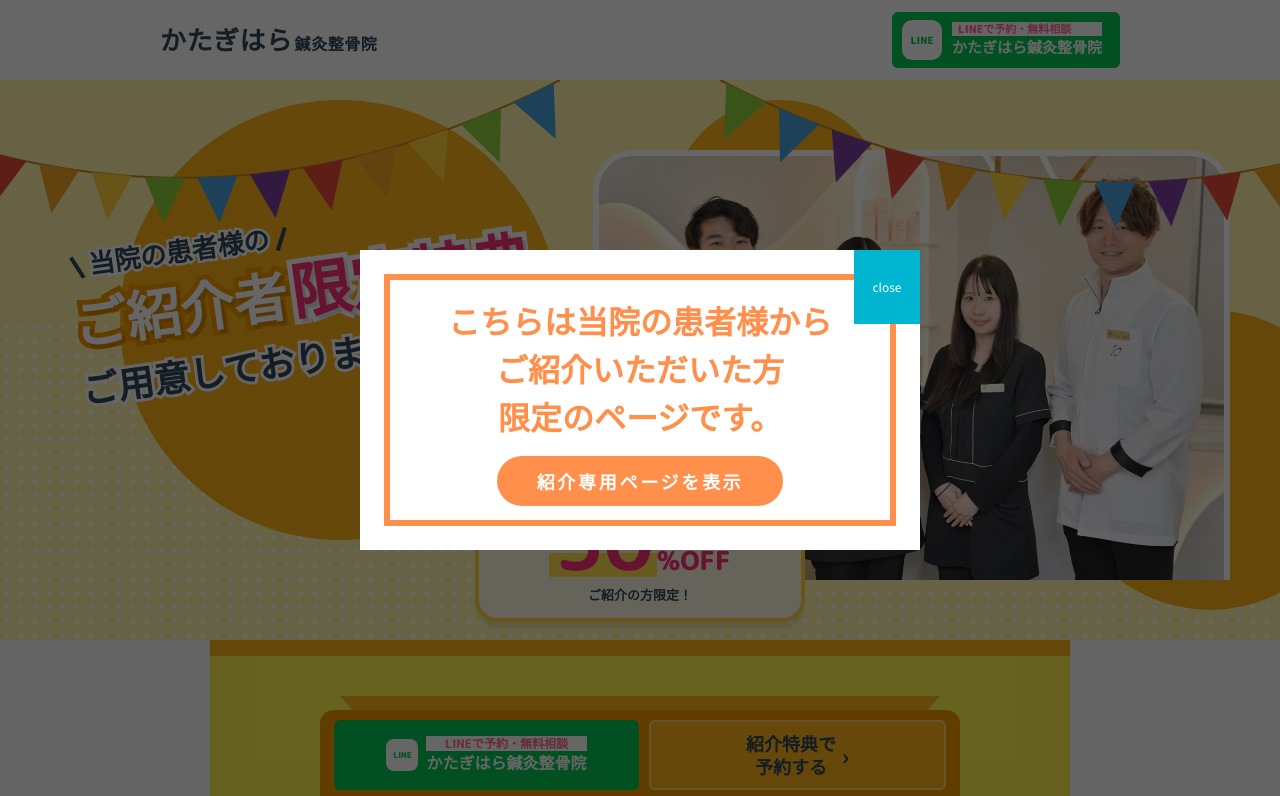
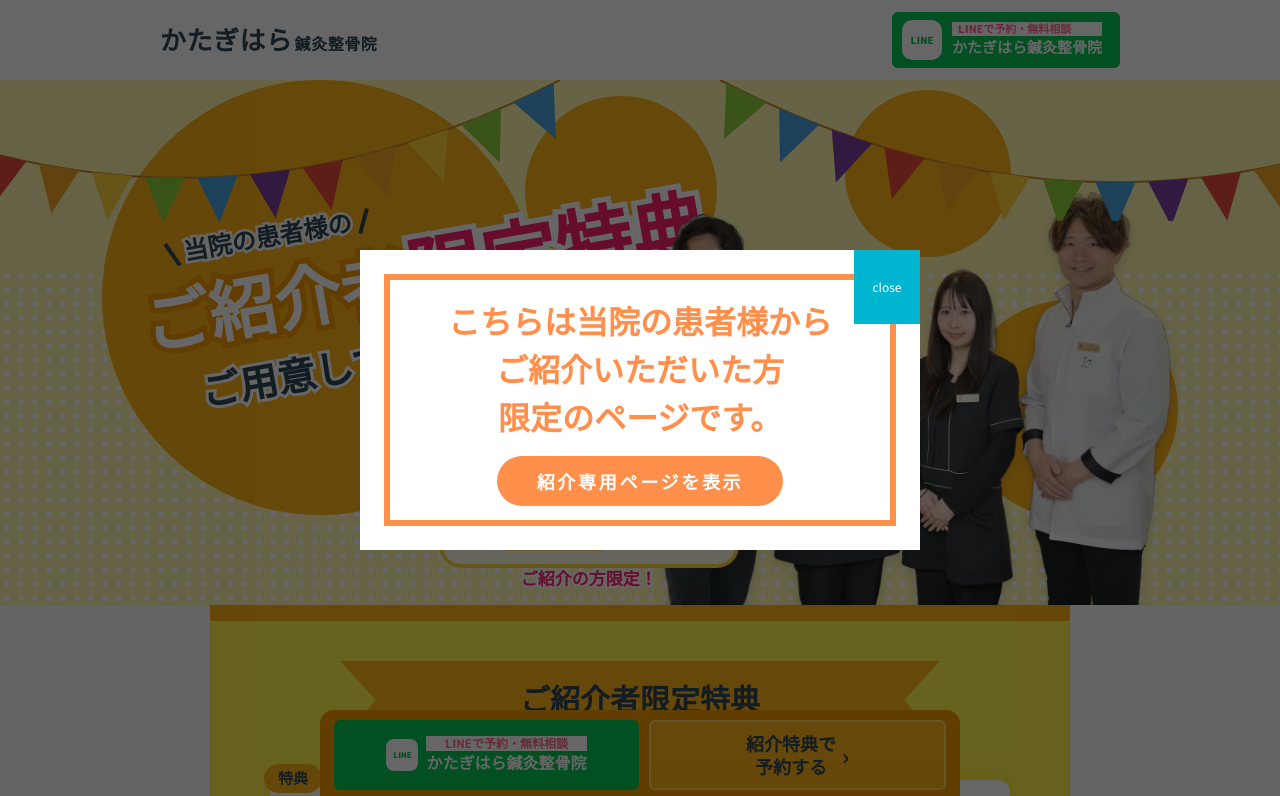
Before and after one commit to vi-vari/katagihara-introduction, a plain HTML site: page index.html in a window 1280 px wide. Shown: the top 796 px of the page. Drawn offline with Linux system fonts and the light colour scheme.

Commit message:
FVを横長バナー型に変更（スタッフ写真を切り抜いて配置）
Co-Authored-By: Claude Opus 5.5 <noreply@anthropic.com>
Claude-Session: https://claude.ai/code/session_016waN5LzCqdvzQoAUo513RX

```diff
--- a/index.html
+++ b/index.html
@@ -42,13 +42,15 @@
     <span class="hero__circle hero__circle--1" aria-hidden="true"></span>
     <span class="hero__circle hero__circle--2" aria-hidden="true"></span>
     <span class="hero__circle hero__circle--3" aria-hidden="true"></span>
+    <span class="hero__circle hero__circle--4" aria-hidden="true"></span>
+    <span class="hero__dots" aria-hidden="true"></span>
     <div class="hero__copy">
       <p class="hero__lead">当院の患者様の</p>
       <h1 class="hero__title">ご紹介者<span>限定特典</span></h1>
       <p class="hero__sub">ご用意しております！</p>
     </div>
     <div class="hero__photo">
-      <img class="hero__img" src="images/staff.jpg" alt="かたぎはら鍼灸整骨院のスタッフ" width="1200" height="900">
+      <img class="hero__img" src="images/staff-cut.webp" alt="かたぎはら鍼灸整骨院のスタッフ" width="1200" height="938">
     </div>
     <div class="hero__badge">
       <span class="hero__badge-label">【ご紹介特典】</span>
--- a/style.css
+++ b/style.css
@@ -450,99 +450,91 @@ h1, h2, h3, p { margin: 0; }
    ========================================= */
 .hero {
   position: relative; overflow: hidden; text-align: center;
-  padding: 58px 0 26px;
-  background:
-    radial-gradient(#fff 22%, transparent 24%) 0 0 / 14px 14px,
-    #fff6a8;
-  background-repeat: repeat, no-repeat;
-  background-position: 0 44%, 0 0;
-  background-size: 14px 14px, auto;
+  background: #fff7b0; padding: 64px 0 0; min-height: 640px;
 }
-/* 上半分はドットなし */
-.hero::before {
-  content: ""; position: absolute; left: 0; right: 0; top: 0; height: 44%; background: #fff6a8; z-index: 0;
+.hero > * { position: relative; z-index: 3; }
+/* 下半分のドット柄 */
+.hero__dots {
+  position: absolute !important; z-index: 0 !important; left: 0; right: 0; top: 40%; bottom: 0;
+  background: radial-gradient(#fff 28%, transparent 31%) 0 0 / 14px 14px;
 }
-.hero > * { position: relative; z-index: 2; }
-.hero__garland { position: absolute; left: 0; top: 0; width: 100%; height: 70px; z-index: 3; }
-.hero__circle { position: absolute; z-index: 1; border-radius: 50%; background: var(--orange); }
-.hero__circle--1 { width: 330px; height: 330px; left: -40px; top: 20px; }
-.hero__circle--2 { width: 150px; height: 150px; right: 30px; top: 40px; }
-.hero__circle--3 { width: 200px; height: 200px; right: -60px; top: 330px; }
+.hero__garland { position: absolute !important; left: 0; top: 0; width: 100%; height: 70px; z-index: 4 !important; }
+.hero__circle { position: absolute !important; z-index: 1 !important; border-radius: 50%; background: var(--orange); }
+.hero__circle--1 { width: 330px; height: 330px; left: -60px; top: 10px; }
+.hero__circle--2 { width: 150px; height: 150px; right: 10px; top: 60px; }
+.hero__circle--3 { width: 120px; height: 120px; left: 46%; top: 250px; }
+.hero__circle--4 { width: 210px; height: 210px; right: -50px; top: 330px; }
 
-.hero__copy { transform: rotate(-8deg); margin: 6px 0 22px; }
+.hero__copy { transform: rotate(-10deg); margin: 10px 0 0; }
 .hero__lead {
   display: inline-block; font-family: var(--round); font-weight: 800; color: var(--navy); font-size: 20px;
   -webkit-text-stroke: 5px #fff; paint-order: stroke fill;
 }
-.hero__lead::before, .hero__lead::after { content: ""; display: inline-block; width: 4px; height: 24px; background: var(--navy); vertical-align: -4px; margin: 0 10px; transform: rotate(-25deg); }
+.hero__lead::before, .hero__lead::after { content: ""; display: inline-block; width: 4px; height: 26px; background: var(--navy); vertical-align: -5px; margin: 0 10px; transform: rotate(-25deg); }
 .hero__lead::after { transform: rotate(25deg); }
 .hero__title {
-  font-family: var(--round); font-weight: 800; font-size: 44px; line-height: 1.15; color: #fff;
-  -webkit-text-stroke: 8px var(--orange-deep); paint-order: stroke fill;
-  text-shadow: 3px 4px 0 rgba(0,0,0,.12);
+  white-space: nowrap; font-family: var(--round); font-weight: 800; font-size: 42px; line-height: 1.1; color: #fff;
+  -webkit-text-stroke: 9px var(--orange-deep); paint-order: stroke fill;
 }
-.hero__title span { color: #ff2d7a; -webkit-text-stroke: 8px #fff; margin-left: 4px; font-size: 1.12em; }
+.hero__title span { color: #ff1f6e; -webkit-text-stroke: 9px #fff; margin-left: 2px; font-size: 1.14em; }
 .hero__sub {
-  font-family: var(--round); font-weight: 800; font-size: 25px; color: var(--navy);
-  -webkit-text-stroke: 6px #fff; paint-order: stroke fill; margin-top: 2px;
+  font-family: var(--round); font-weight: 800; font-size: 26px; color: var(--navy);
+  -webkit-text-stroke: 6px #fff; paint-order: stroke fill; margin-top: 4px;
 }
-.hero__photo { margin: 0 16px; }
-.hero__img {
-  width: 100%; height: 290px; object-fit: cover; object-position: center 25%;
-  border-radius: 24px; border: 6px solid #fff; box-shadow: 0 8px 0 rgba(243,152,0,.35);
-}
+.hero__photo { margin: 6px 0 0; }
+.hero__img { width: 100%; max-width: 440px; margin: 0 auto; height: auto; filter: drop-shadow(0 4px 6px rgba(0,0,0,.15)); }
 .hero__badge {
-  position: relative; z-index: 4; display: inline-flex; flex-direction: column; align-items: center;
-  margin: -60px auto 0; min-width: 250px; padding: 12px 26px 10px;
-  background: #fffbe0; border: 4px solid #ffd23f; border-radius: 22px;
-  box-shadow: 0 6px 0 rgba(0,0,0,.08);
+  position: absolute !important; z-index: 5 !important; left: 50%; bottom: 14px; transform: translateX(-50%);
+  display: flex; flex-direction: column; align-items: center; min-width: 240px; padding: 10px 24px 8px;
+  background: #fffde8; border: 4px solid #ffd23f; border-radius: 22px;
   font-family: var(--round); font-weight: 800; color: var(--navy);
 }
 /* 左右のキラキラ */
 .hero__badge::before, .hero__badge::after {
-  content: ""; position: absolute; top: -26px; width: 40px; height: 30px;
+  content: ""; position: absolute; top: -28px; width: 40px; height: 30px;
   background:
     linear-gradient(#ffc21a, #ffc21a) 50% 0 / 5px 18px no-repeat,
     linear-gradient(#ffc21a, #ffc21a) 0 10px / 5px 16px no-repeat,
     linear-gradient(#ffc21a, #ffc21a) 100% 10px / 5px 16px no-repeat;
 }
-.hero__badge::before { left: -14px; transform: rotate(-30deg); }
-.hero__badge::after { right: -14px; transform: rotate(30deg); }
-.hero__badge-label { color: #ff2d7a; font-size: 15px; }
-.hero__badge-main { font-size: 22px; line-height: 1.3; }
-.hero__badge-off { color: #ff2d7a; font-size: 26px; line-height: 1; }
+.hero__badge::before { left: -16px; transform: rotate(-30deg); }
+.hero__badge::after { right: -16px; transform: rotate(30deg); }
+.hero__badge-label { color: #ff1f6e; font-size: 14px; }
+.hero__badge-main { font-size: 20px; line-height: 1.3; }
+.hero__badge-off { color: #ff1f6e; font-size: 24px; line-height: 1; }
 .hero__badge-off b {
-  font-size: 64px; letter-spacing: -.02em;
-  background: linear-gradient(transparent 64%, #ffe14d 64% 94%, transparent 94%);
+  display: inline-block; line-height: 1; padding: 0 4px; font-size: 58px; letter-spacing: -.02em;
+  background: linear-gradient(transparent 66%, #ffe14d 66% 96%, transparent 96%);
 }
-.hero__badge-note { font-size: 13px; color: var(--navy); margin-top: 4px; }
+.hero__badge-note {
+  position: absolute; left: 50%; bottom: -26px; transform: translateX(-50%); white-space: nowrap;
+  font-size: 15px; color: #ff1f6e; -webkit-text-stroke: 4px #fff; paint-order: stroke fill;
+}
+.hero { padding-bottom: 40px; }
+.hero__badge { bottom: 44px; }
 
+/* ---- PC：横長のバナー ---- */
 @media (min-width: 768px) {
-  .hero {
-    display: grid; grid-template-columns: 46% 54%; align-items: start;
-    max-width: none; min-height: 560px; padding: 0 max(24px, calc((100% - 1180px) / 2)) 0;
-  }
-  .hero__garland { height: 150px; }
-  .hero__circle--1 { width: 440px; height: 440px; left: calc(50% - 520px); top: 20px; }
-  .hero__circle--2 { width: 220px; height: 220px; left: calc(50% + 30px); top: 20px; right: auto; }
-  .hero__circle--3 { width: 300px; height: 300px; left: calc(50% + 420px); top: 230px; right: auto; }
-  .hero__copy { grid-column: 1; grid-row: 1; margin: 110px 0 0; text-align: left; padding-left: 4%; }
-  .hero__lead { font-size: 26px; }
-  .hero__title { font-size: 62px; -webkit-text-stroke-width: 10px; }
-  .hero__title span { -webkit-text-stroke-width: 10px; }
-  .hero__sub { font-size: 36px; }
-  .hero__photo { grid-column: 2; grid-row: 1; margin: 70px 0 0; }
-  .hero__img { height: 430px; border-radius: 40px 40px 0 0; border-bottom: 0; box-shadow: none; }
-  .hero__badge {
-    position: absolute; left: 50%; bottom: 18px; transform: translateX(-50%);
-    margin: 0; min-width: 330px; padding: 14px 40px 12px;
-  }
-  .hero__badge-main { font-size: 26px; }
-  .hero__badge-off b { font-size: 80px; }
+  .hero { display: block; min-height: 0; height: clamp(480px, 41vw, 640px); padding: 0; }
+  .hero__garland { height: 11vw; max-height: 170px; }
+  .hero__dots { top: 36%; }
+  .hero__circle--1 { width: 34vw; height: 34vw; left: 12%; top: -6%; }
+  .hero__circle--2 { width: 15vw; height: 15vw; left: 41%; top: 3%; right: auto; }
+  .hero__circle--3 { width: 13vw; height: 13vw; left: auto; right: 21%; top: 2%; }
+  .hero__circle--4 { width: 17vw; height: 17vw; right: 8%; top: 42%; }
+  .hero__copy { position: absolute !important; left: 17%; top: 13%; margin: 0; text-align: left; transform: rotate(-10deg); }
+  .hero__lead { font-size: clamp(18px, 1.9vw, 26px); margin-left: 5%; }
+  .hero__title { font-size: clamp(46px, 5.2vw, 70px); -webkit-text-stroke-width: 11px; }
+  .hero__title span { -webkit-text-stroke-width: 11px; }
+  .hero__sub { font-size: clamp(26px, 3vw, 40px); margin-left: 8%; }
+  .hero__photo { position: absolute !important; right: 7%; bottom: -2%; width: 45%; margin: 0; }
+  .hero__img { max-width: none; width: 100%; }
+  .hero__badge { left: 46%; bottom: 7%; min-width: 300px; padding: 12px 40px 10px; }
+  .hero__badge-main { font-size: 24px; }
+  .hero__badge-off b { font-size: 72px; }
+  .hero__badge-note { font-size: 17px; bottom: -30px; }
 }
-.hero__title { white-space: nowrap; }
-.hero__badge-off b { display: inline-block; line-height: 1; padding: 0 4px; background: linear-gradient(transparent 66%, #ffe14d 66% 96%, transparent 96%); }
 @media (min-width: 768px) {
-  .hero__title { font-size: 54px; }
-  .hero__copy { margin-top: 130px; }
+  .hero__copy { left: 11%; top: 21%; }
+  .hero__circle--1 { left: 8%; top: 0; }
 }
```
Also changed, not shown: images/staff-cut.webp (added).
